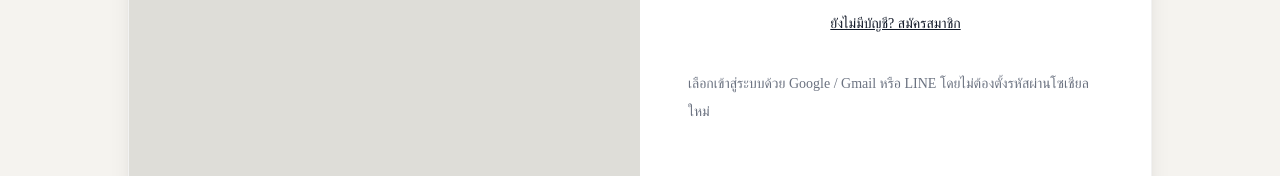
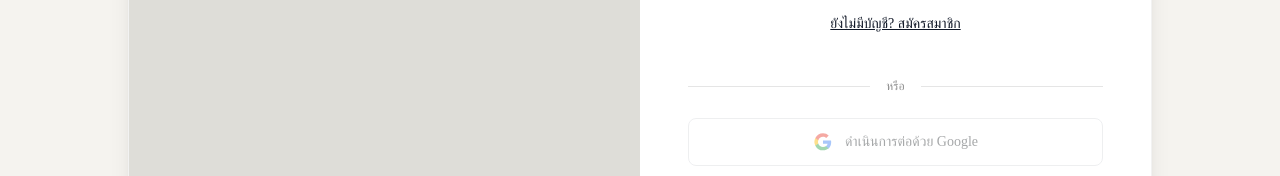
Before and after one commit to suphasin01/valleys-darley, a Next.js app: page /login in a window 1280 px wide. Shown: the part 595-771 px from the top of the page. Built offline with nearby package versions, Linux system fonts and the light colour scheme; no server answers.

Commit message:
Remove introductory social sign-in copy from login

```diff
--- a/app/login/page.tsx
+++ b/app/login/page.tsx
@@ -23,7 +23,6 @@ export default async function Login({ searchParams }: { searchParams: Promise<{
         <h2 className="mt-4 text-3xl font-semibold">{t.memberTitle}</h2>
         <form action="/api/auth/email" method="post" className="mt-6 space-y-4"><input type="hidden" name="next" value={next} /><label className="block text-sm">{locale === 'th' ? 'อีเมล' : 'Email'}<input name="email" type="email" autoComplete="email" maxLength={254} required className="mt-2 w-full rounded-xl border border-black/15 px-4 py-3" /></label><label className="block text-sm">{locale === 'th' ? 'รหัสผ่าน' : 'Password'}<input name="password" type="password" autoComplete="current-password" maxLength={128} required className="mt-2 w-full rounded-xl border border-black/15 px-4 py-3" /></label><button disabled={!providerReady('email')} className="w-full rounded-xl bg-[#2c2221] px-6 py-4 text-sm text-white disabled:opacity-40">{locale === 'th' ? 'เข้าสู่ระบบด้วยอีเมล' : 'Sign in with email'}</button></form>
         <Link href={`/register?next=${encodeURIComponent(next)}`} className="my-5 text-center text-sm underline">{locale === 'th' ? 'ยังไม่มีบัญชี? สมัครสมาชิก' : 'New here? Create an account'}</Link>
-        <p className="mb-8 mt-4 text-sm leading-7 text-gray-500">{t.memberIntro}</p>
         {params.error && <p role="alert" className="mb-5 rounded-xl bg-rose-50 p-4 text-sm text-rose-700">{params.error === 'configuration' ? t.memberUnavailable : t.memberFailed}</p>}
         <AuthDivider th={locale === 'th'} />
         <SocialSignIn next={next} th={locale === 'th'} />
```
